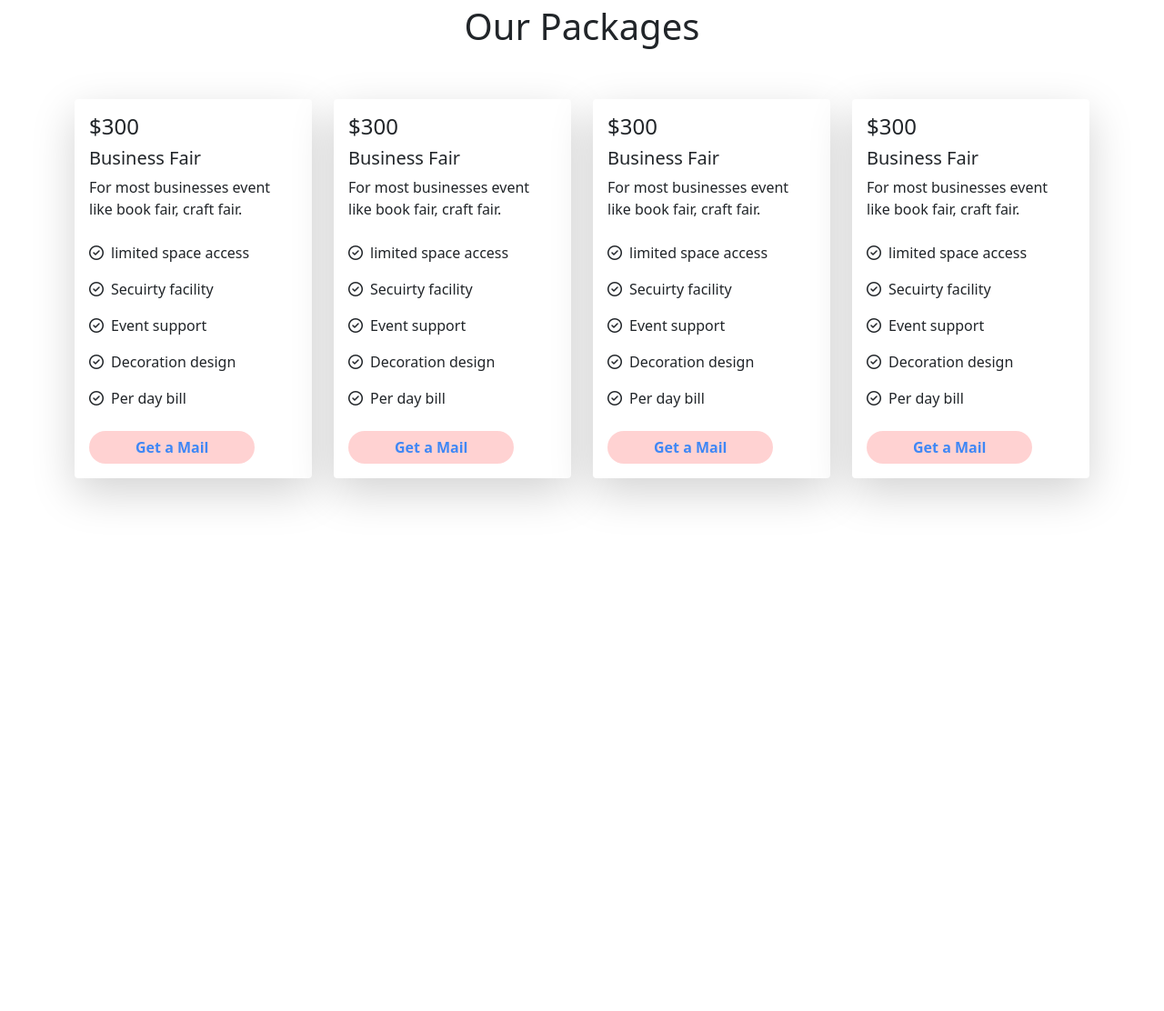
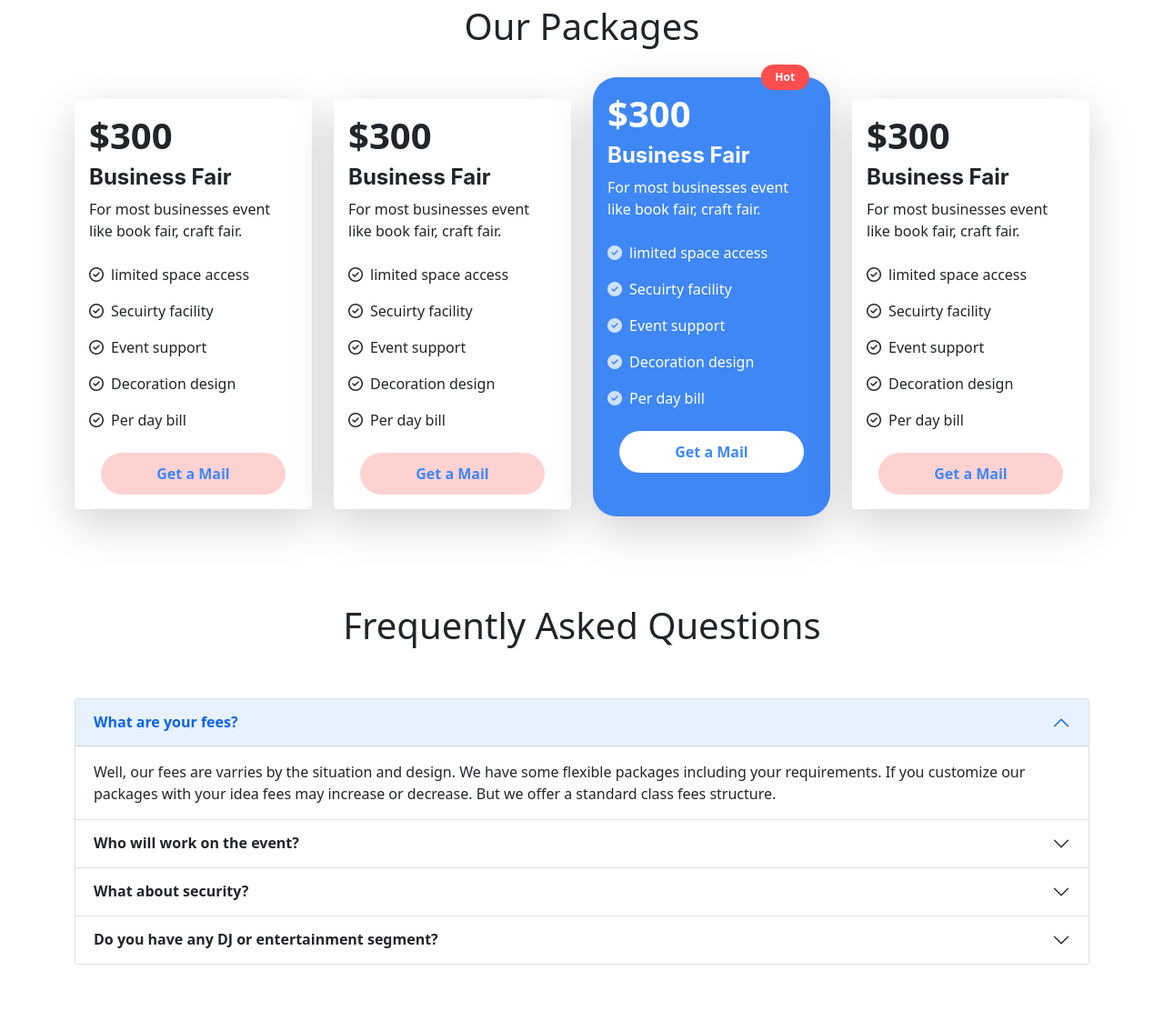
Before and after one commit to mdrashadul-rimon/event-management, a plain HTML site: page index.html in a window 1280 px wide. Shown: the part 1080-2192 px from the top of the page at 91% size. Before the commit the page ends 1702 px from the top, so only its background shows below. Drawn offline with nearby package versions, Linux system fonts and the light colour scheme.

Commit message:
accordion added

```diff
--- a/css/style.css
+++ b/css/style.css
@@ -30,10 +30,21 @@
 }
 .button-style-2{
     background-color: #ff6b6b4d;
-    padding: 5px 50px;
+    padding: 10px 60px;
     color: #3F87F5;
     font-weight: 600;
 }
 .custom-color-1{
-    color: #F496D1;
+    background-color: #3F87F5;
+    border-radius: 26px;
 }
+.button-style-3{
+    background-color: #ffffff;
+    padding: 10px 60px;
+    color: #3F87F5;
+    font-weight: 600;
+}
+.hot-tip{
+    background-color: #FF4E4E;
+    transform: translate(100%,-50%);
+}
--- a/index.html
+++ b/index.html
@@ -1,5 +1,6 @@
 <!DOCTYPE html>
 <html lang="en">
+
 <head>
   <meta charset="UTF-8">
   <meta http-equiv="X-UA-Compatible" content="IE=edge">
@@ -7,12 +8,14 @@
   <link rel="shortcut icon" href="images/favicon.png" type="image/x-icon">
   <title>Notion Convention Center</title>
   <!-- bootstrap link-->
-    <link href="https://cdn.jsdelivr.net/npm/bootstrap@5.1.3/dist/css/bootstrap.min.css" rel="stylesheet" integrity="sha384-1BmE4kWBq78iYhFldvKuhfTAU6auU8tT94WrHftjDbrCEXSU1oBoqyl2QvZ6jIW3" crossorigin="anonymous">
+  <link href="https://cdn.jsdelivr.net/npm/bootstrap@5.1.3/dist/css/bootstrap.min.css" rel="stylesheet"
+    integrity="sha384-1BmE4kWBq78iYhFldvKuhfTAU6auU8tT94WrHftjDbrCEXSU1oBoqyl2QvZ6jIW3" crossorigin="anonymous">
   <!-- font-awesome -->
   <script src="https://kit.fontawesome.com/a4093314a2.js" crossorigin="anonymous"></script>
   <!-- custom stylesheet -->
   <link rel="stylesheet" href="css/style.css">
 </head>
+
 <body>
   <!-- header and navigation -->
   <header>
@@ -22,9 +25,8 @@
         <div class="navbar-brand">
           <h5 class="font-1 font-weight-4">Notion Convention Center</h5>
         </div>
-                <button class="navbar-toggler" type="button" data-bs-toggle="collapse"
-                    data-bs-target="#navbarSupportedContent" aria-controls="navbarSupportedContent"
-                    aria-expanded="false" aria-label="Toggle navigation">
+        <button class="navbar-toggler" type="button" data-bs-toggle="collapse" data-bs-target="#navbarSupportedContent"
+          aria-controls="navbarSupportedContent" aria-expanded="false" aria-label="Toggle navigation">
           <span class="navbar-toggler-icon"></span>
         </button>
         <div class="input-group">
@@ -51,17 +53,22 @@
     <section class="pt-5">
       <div id="carouselExampleCaptions" class="carousel slide" data-bs-ride="carousel">
         <div class="carousel-indicators">
-                  <button type="button" data-bs-target="#carouselExampleCaptions" data-bs-slide-to="0" class="active" aria-current="true" aria-label="Slide 1"></button>
-                  <button type="button" data-bs-target="#carouselExampleCaptions" data-bs-slide-to="1" aria-label="Slide 2"></button>
-                  <button type="button" data-bs-target="#carouselExampleCaptions" data-bs-slide-to="2" aria-label="Slide 3"></button>
-                  <button type="button" data-bs-target="#carouselExampleCaptions" data-bs-slide-to="3" aria-label="Slide 4"></button>
+          <button type="button" data-bs-target="#carouselExampleCaptions" data-bs-slide-to="0" class="active"
+            aria-current="true" aria-label="Slide 1"></button>
+          <button type="button" data-bs-target="#carouselExampleCaptions" data-bs-slide-to="1"
+            aria-label="Slide 2"></button>
+          <button type="button" data-bs-target="#carouselExampleCaptions" data-bs-slide-to="2"
+            aria-label="Slide 3"></button>
+          <button type="button" data-bs-target="#carouselExampleCaptions" data-bs-slide-to="3"
+            aria-label="Slide 4"></button>
         </div>
         <div class="carousel-inner">
           <div class="carousel-item active bg-dark" data-bs-interval="10000">
             <img src="images/banners/banner-1.jpg" class="d-block w-100 rounded opacity-50" alt="...">
             <div class="carousel-caption d-none d-md-block">
               <h1>Welcome to Notion Convention Center</h1>
-                      <p>Countries No.1 convention center ever. You are always welcome to take a tour at our site. We are cordially inviting you. or you can book now online.</p>
+              <p>Countries No.1 convention center ever. You are always welcome to take a tour at our site. We are
+                cordially inviting you. or you can book now online.</p>
               <a href="https://eventbooknow.com/" target="_blank">
                 <button type="button" class="btn button-style-1 mb-4">Book Now</button>
               </a>
@@ -100,11 +107,13 @@
             </div>
           </div>
         </div>
-                <button class="carousel-control-prev" type="button" data-bs-target="#carouselExampleCaptions" data-bs-slide="prev">
+        <button class="carousel-control-prev" type="button" data-bs-target="#carouselExampleCaptions"
+          data-bs-slide="prev">
           <span class="carousel-control-prev-icon" aria-hidden="true"></span>
           <span class="visually-hidden">Previous</span>
         </button>
-                <button class="carousel-control-next" type="button" data-bs-target="#carouselExampleCaptions" data-bs-slide="next">
+        <button class="carousel-control-next" type="button" data-bs-target="#carouselExampleCaptions"
+          data-bs-slide="next">
           <span class="carousel-control-next-icon" aria-hidden="true"></span>
           <span class="visually-hidden">Next</span>
         </button>
@@ -147,112 +156,205 @@
       <div class="container">
         <h1 class="text-center pb-5">Our Packages</h1>
         <div class="row row-cols-lg-4 row-cols-md-2 row-cols-1 gy-5 pb-5">
-            <div class="col"><div class="card border-0 shadow-lg">
-              <div class="card-body">
-                <h4 class="card-title">$300</h4>
-                <h5 class="card-title">Business Fair</h5>
+          <div class="col">
+            <div class="card border-0 shadow-lg">
+              <div class="card-body ">
+                <h4 class="card-title font-1 fw-bold fs-1">$300</h4>
+                <h5 class="card-title font-2 fw-bold fs-4">Business Fair</h5>
                 <p class="card-text">For most businesses event like book fair, craft fair.</p>
               </div>
-              <ul class="list-group list-group-flush custom-color-1">
+              <ul class="list-group list-group-flush">
                 <li class="list-group-item border-0">
-                  <i class="far fa-check-circle pe-2"></i>limited space access</li>
+                  <i class="far fa-check-circle pe-2"></i>limited space access
+                </li>
                 <li class="list-group-item border-0">
-                  <i class="far fa-check-circle pe-2"></i>Secuirty facility</li>
+                  <i class="far fa-check-circle pe-2"></i>Secuirty facility
+                </li>
                 <li class="list-group-item border-0">
-                  <i class="far fa-check-circle pe-2"></i>Event support</li>
+                  <i class="far fa-check-circle pe-2"></i>Event support
+                </li>
                 <li class="list-group-item border-0">
-                  <i class="far fa-check-circle pe-2"></i>Decoration design</li>
+                  <i class="far fa-check-circle pe-2"></i>Decoration design
+                </li>
                 <li class="list-group-item border-0">
-                  <i class="far fa-check-circle pe-2"></i>Per day bill</li>
+                  <i class="far fa-check-circle pe-2"></i>Per day bill
+                </li>
               </ul>
-              <div class="card-body">
+              <div class="card-body d-flex justify-content-center">
                 <a href="#" class="card-link">
                   <button type="button" class="btn rounded-pill button-style-2">Get a Mail</button>
                 </a>
               </div>
-            </div></div>
-            <div class="col"><div class="card border-0 shadow-lg">
+            </div>
+          </div>
+          <div class="col">
+            <div class="card border-0 shadow-lg">
               <div class="card-body">
-                <h4 class="card-title">$300</h4>
-                <h5 class="card-title">Business Fair</h5>
+                <h4 class="card-title font-1 fw-bold fs-1">$300</h4>
+                <h5 class="card-title font-2 fw-bold fs-4">Business Fair</h5>
                 <p class="card-text">For most businesses event like book fair, craft fair.</p>
               </div>
-              <ul class="list-group list-group-flush custom-color-1">
+              <ul class="list-group list-group-flush">
                 <li class="list-group-item border-0">
-                  <i class="far fa-check-circle pe-2"></i>limited space access</li>
+                  <i class="far fa-check-circle pe-2"></i>limited space access
+                </li>
                 <li class="list-group-item border-0">
-                  <i class="far fa-check-circle pe-2"></i>Secuirty facility</li>
+                  <i class="far fa-check-circle pe-2"></i>Secuirty facility
+                </li>
                 <li class="list-group-item border-0">
-                  <i class="far fa-check-circle pe-2"></i>Event support</li>
+                  <i class="far fa-check-circle pe-2"></i>Event support
+                </li>
                 <li class="list-group-item border-0">
-                  <i class="far fa-check-circle pe-2"></i>Decoration design</li>
+                  <i class="far fa-check-circle pe-2"></i>Decoration design
+                </li>
                 <li class="list-group-item border-0">
-                  <i class="far fa-check-circle pe-2"></i>Per day bill</li>
+                  <i class="far fa-check-circle pe-2"></i>Per day bill
+                </li>
               </ul>
-              <div class="card-body">
+              <div class="card-body d-flex justify-content-center">
                 <a href="#" class="card-link">
                   <button type="button" class="btn rounded-pill button-style-2">Get a Mail</button>
                 </a>
               </div>
-            </div></div>
-            <div class="col"><div class="card border-0 shadow-lg">
+            </div>
+          </div>
+          <div class="col mt-4">
+            <div class="card border-0 shadow-lg custom-color-1 text-white">
+              <div class="position-relative">
+                <span class="position-absolute top-0 start-50 badge rounded-pill px-3 py-2 hot-tip">Hot</span>
+              </div>
               <div class="card-body">
-                <h4 class="card-title">$300</h4>
-                <h5 class="card-title">Business Fair</h5>
+                <h4 class="card-title font-1 fw-bold fs-1 ">$300</h4>
+                <h5 class="card-title font-2 fw-bold fs-4">Business Fair</h5>
                 <p class="card-text">For most businesses event like book fair, craft fair.</p>
               </div>
-              <ul class="list-group list-group-flush custom-color-1">
+              <ul class="list-group  list-group-flush">
+                <li class="list-group-item bg-transparent text-white border-0">
+                  <i class="fas fa-check-circle pe-2 opacity-75"></i>limited space access
+                </li>
+                <li class="list-group-item bg-transparent text-white border-0">
+                  <i class="fas fa-check-circle pe-2 opacity-75"></i>Secuirty facility
+                </li>
+                <li class="list-group-item bg-transparent text-white border-0">
+                  <i class="fas fa-check-circle pe-2 opacity-75"></i>Event support
+                </li>
+                <li class="list-group-item bg-transparent text-white border-0">
+                  <i class="fas fa-check-circle pe-2 opacity-75"></i>Decoration design
+                </li>
+                <li class="list-group-item bg-transparent text-white border-0">
+                  <i class="fas fa-check-circle pe-2 opacity-75"></i>Per day bill
+                </li>
+              </ul>
+              <div class="card-body pb-5 d-flex justify-content-center">
+                <a href="#" class="card-link">
+                  <button type="button" class="btn rounded-pill button-style-3">Get a Mail</button>
+                </a>
+              </div>
+            </div>
+          </div>
+          <div class="col">
+            <div class="card border-0 shadow-lg">
+              <div class="card-body ">
+                <h4 class="card-title font-1 fw-bold fs-1">$300</h4>
+                <h5 class="card-title font-2 fw-bold fs-4">Business Fair</h5>
+                <p class="card-text">For most businesses event like book fair, craft fair.</p>
+              </div>
+              <ul class="list-group list-group-flush border-0">
                 <li class="list-group-item border-0">
-                  <i class="far fa-check-circle pe-2"></i>limited space access</li>
+                  <i class="far fa-check-circle pe-2"></i>limited space access
+                </li>
                 <li class="list-group-item border-0">
-                  <i class="far fa-check-circle pe-2"></i>Secuirty facility</li>
+                  <i class="far fa-check-circle pe-2"></i>Secuirty facility
+                </li>
                 <li class="list-group-item border-0">
-                  <i class="far fa-check-circle pe-2"></i>Event support</li>
+                  <i class="far fa-check-circle pe-2"></i>Event support
+                </li>
                 <li class="list-group-item border-0">
-                  <i class="far fa-check-circle pe-2"></i>Decoration design</li>
+                  <i class="far fa-check-circle pe-2"></i>Decoration design
+                </li>
                 <li class="list-group-item border-0">
-                  <i class="far fa-check-circle pe-2"></i>Per day bill</li>
+                  <i class="far fa-check-circle pe-2"></i>Per day bill
+                </li>
               </ul>
-              <div class="card-body">
+              <div class="card-body d-flex justify-content-center">
                 <a href="#" class="card-link">
                   <button type="button" class="btn rounded-pill button-style-2">Get a Mail</button>
                 </a>
               </div>
-            </div></div>
-            <div class="col"><div class="card border-0 shadow-lg">
-              <div class="card-body">
-                <h4 class="card-title">$300</h4>
-                <h5 class="card-title">Business Fair</h5>
-                <p class="card-text">For most businesses event like book fair, craft fair.</p>
             </div>
-              <ul class="list-group list-group-flush border-0 custom-color-1">
-                <li class="list-group-item border-0">
-                  <i class="far fa-check-circle pe-2"></i>limited space access</li>
-                <li class="list-group-item border-0">
-                  <i class="far fa-check-circle pe-2"></i>Secuirty facility</li>
-                <li class="list-group-item border-0">
-                  <i class="far fa-check-circle pe-2"></i>Event support</li>
-                <li class="list-group-item border-0">
-                  <i class="far fa-check-circle pe-2"></i>Decoration design</li>
-                <li class="list-group-item border-0">
-                  <i class="far fa-check-circle pe-2"></i>Per day bill</li>
-              </ul>
-              <div class="card-body">
-                <a href="#" class="card-link">
-                  <button type="button" class="btn rounded-pill button-style-2">Get a Mail</button>
-                </a>
           </div>
-            </div></div>
         </div>
       </div>
 
+      <!-- Frequently Asked Questions and Side Banner -->
+      <section class="py-5">
+        <div class="container">
+          <!-- FAQ -->
+          <h1 class="text-center pb-5">Frequently Asked Questions</h1>
+          <div class="accordion w-100" id="accordionExample">
+            <div class="accordion-item">
+              <h2 class="accordion-header" id="headingOne">
+                <button class="accordion-button font-weight-3" type="button" data-bs-toggle="collapse" data-bs-target="#collapseOne" aria-expanded="true" aria-controls="collapseOne">
+                  What are your fees?
+                </button>
+              </h2>
+              <div id="collapseOne" class="accordion-collapse collapse show" aria-labelledby="headingOne" data-bs-parent="#accordionExample">
+                <div class="accordion-body">
+                  Well, our fees are varries by the situation and design. We have some flexible packages including your requirements. If you customize our packages with your idea fees may increase or decrease. But we offer a standard class fees structure.
+                </div>
+              </div>
+            </div>
+            <div class="accordion-item">
+              <h2 class="accordion-header" id="headingTwo">
+                <button class="accordion-button collapsed font-weight-3" type="button" data-bs-toggle="collapse" data-bs-target="#collapseTwo" aria-expanded="false" aria-controls="collapseTwo">
+                  Who will work on the event?
+                </button>
+              </h2>
+              <div id="collapseTwo" class="accordion-collapse collapse" aria-labelledby="headingTwo" data-bs-parent="#accordionExample">
+                <div class="accordion-body">
+                  We will work on the event from start to end. You would not get worried about the management. This all up to us.
+                </div>
+              </div>
+            </div>
+            <div class="accordion-item">
+              <h2 class="accordion-header" id="headingThree">
+                <button class="accordion-button collapsed font-weight-3" type="button" data-bs-toggle="collapse" data-bs-target="#collapseThree" aria-expanded="false" aria-controls="collapseThree">
+                  What about security?
+                </button>
+              </h2>
+              <div id="collapseThree" class="accordion-collapse collapse" aria-labelledby="headingThree" data-bs-parent="#accordionExample">
+                <div class="accordion-body">
+                  We have professional guards who keeps the events very secure. Without them we have 360 degree cctv camera every where to monitor every seconds of every corners.
+                </div>
+              </div>
+            </div>
+            <div class="accordion-item">
+              <h2 class="accordion-header" id="headingThree">
+                <button class="accordion-button collapsed font-weight-3" type="button" data-bs-toggle="collapse" data-bs-target="#collapseFour" aria-expanded="false" aria-controls="collapseFour">
+                  Do you have any DJ or entertainment segment?
+                </button>
+              </h2>
+              <div id="collapseFour" class="accordion-collapse collapse" aria-labelledby="headingFour" data-bs-parent="#accordionExample">
+                <div class="accordion-body">
+                  Yes but this is optional. If you choose any entertainment segment please check our packages.
+                </div>
+              </div>
+            </div>
+          </div>
+          <!-- side Banner -->
 
+        </div>
+
+      </section>
 
 
 
     </section>
   </main>
 
-    <script src="https://cdn.jsdelivr.net/npm/bootstrap@5.1.3/dist/js/bootstrap.bundle.min.js" integrity="sha384-ka7Sk0Gln4gmtz2MlQnikT1wXgYsOg+OMhuP+IlRH9sENBO0LRn5q+8nbTov4+1p" crossorigin="anonymous"></script>
+  <script src="https://cdn.jsdelivr.net/npm/bootstrap@5.1.3/dist/js/bootstrap.bundle.min.js"
+    integrity="sha384-ka7Sk0Gln4gmtz2MlQnikT1wXgYsOg+OMhuP+IlRH9sENBO0LRn5q+8nbTov4+1p"
+    crossorigin="anonymous"></script>
 </body>
+
 </html>
```
Lines whose indentation alone changed are shown as unchanged.
